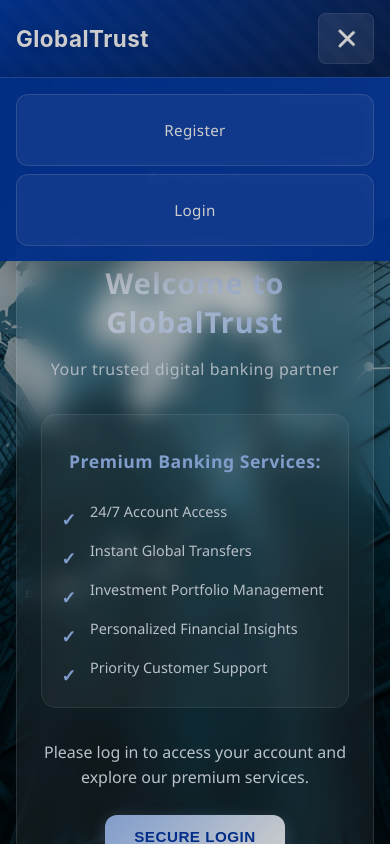
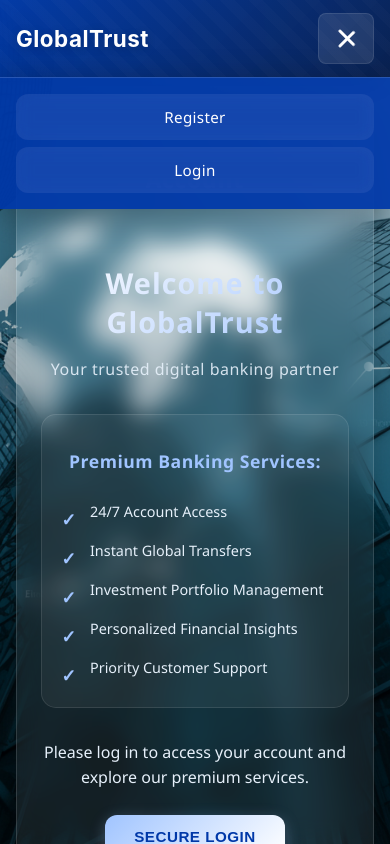
Before and after one commit to AgustinErimbaue/GlobalTrust-front, a React (Vite) app: page / in a window 390 px wide. Both pictures are taken after a click on the button "Open navigation menu". Built offline with nearby package versions, Linux system fonts and the light colour scheme.

Commit message:
feat: actualizar las URLs de la API a la versión desplegada en producción

```diff
--- a/src/components/Header/Header.css
+++ b/src/components/Header/Header.css
@@ -33,7 +33,7 @@
   --z-header-base: 1000;
   --z-header-toggle: 1001;
   --z-mobile-overlay: 1050;
-  --z-mobile-menu: 1100;
+  --z-mobile-menu: 1200;
 
   --transition-fast: 150ms cubic-bezier(0.4, 0, 0.2, 1);
   --transition-standard: 250ms cubic-bezier(0.4, 0, 0.2, 1);
@@ -314,21 +314,8 @@
   border-top: 1px solid var(--header-border-default);
   box-shadow: 0 0.5rem 2rem var(--header-shadow-strong);
 
-  transform: translateY(-0.625rem);
-  opacity: 0;
-  visibility: hidden;
-  max-height: 0;
-  overflow: hidden;
-
-  transition:
-    transform var(--transition-standard),
-    opacity var(--transition-standard),
-    visibility var(--transition-standard),
-    max-height var(--transition-emphasized);
-
+  display: none;
   z-index: var(--z-mobile-menu);
-
-  will-change: transform, opacity, max-height;
 }
 
 @supports (backdrop-filter: blur(20px)) {
@@ -338,10 +325,7 @@
 }
 
 .header-mobile-menu.active {
-  transform: translateY(0);
-  opacity: 1;
-  visibility: visible;
-  max-height: 31.25rem;
+  display: block;
 }
 
 .header-mobile-links {
@@ -352,18 +336,26 @@
 }
 
 .header-mobile-links .header-link {
-  text-align: center;
+  display: block;
+  width: 100%;
   padding: 1rem;
   margin: 0;
-  min-height: var(--header-touch-target);
-  display: flex;
-  align-items: center;
-  justify-content: center;
-
+  border: none;
+  background: var(--header-surface-glass);
+  color: var(--header-text-primary);
+  font-family: inherit;
+  font-size: 1rem;
+  text-align: center;
+  cursor: pointer;
+  text-decoration: none;
+  transition: background var(--header-transition);
   -webkit-tap-highlight-color: transparent;
   touch-action: manipulation;
 }
 
+.header-mobile-links .header-link:hover {
+  background: var(--header-surface-glass-hover);
+}
 .mobile-menu-overlay {
   position: fixed;
   inset: 0;
@@ -377,17 +369,20 @@
   z-index: var(--z-mobile-overlay);
 
   will-change: opacity;
+  pointer-events: none;
 }
 
 .mobile-menu-overlay.active {
   opacity: 1;
   visibility: visible;
+  pointer-events: auto;
 }
 
 .mobile-menu-open {
   overflow: hidden !important;
   position: fixed !important;
   width: 100% !important;
+  /* Remover esto que puede estar causando problemas */
 }
 
 @media screen and (max-width: 64rem) {
--- a/src/components/Header/Header.jsx
+++ b/src/components/Header/Header.jsx
@@ -1,4 +1,4 @@
-import { Link } from "react-router-dom";
+import { Link, useNavigate } from "react-router-dom";
 import { useSelector } from "react-redux";
 import { useState, useEffect } from "react";
 import "./Header.css";
@@ -7,6 +7,7 @@ import Logout from "../Logout/Logout";
 const Header = () => {
   const user = useSelector((state) => state.auth.user);
   const [mobileMenuOpen, setMobileMenuOpen] = useState(false);
+  const navigate = useNavigate();
 
   const toggleMobileMenu = () => {
     setMobileMenuOpen(!mobileMenuOpen);
@@ -16,15 +17,12 @@ const Header = () => {
     setMobileMenuOpen(false);
   };
 
+  const handleMobileNavigation = (path) => {
+    setMobileMenuOpen(false);
+    navigate(path);
+  };
+
   useEffect(() => {
-    const handleClickOutside = (event) => {
-      if (mobileMenuOpen &&
-          !event.target.closest('.header-mobile-menu') &&
-          !event.target.closest('.header-mobile-toggle')) {
-        setMobileMenuOpen(false);
-      }
-    };
-
     const handleEscapeKey = (event) => {
       if (event.key === 'Escape' && mobileMenuOpen) {
         setMobileMenuOpen(false);
@@ -32,12 +30,10 @@ const Header = () => {
     };
 
     if (mobileMenuOpen) {
-      document.addEventListener('click', handleClickOutside);
       document.addEventListener('keydown', handleEscapeKey);
     }
 
     return () => {
-      document.removeEventListener('click', handleClickOutside);
       document.removeEventListener('keydown', handleEscapeKey);
     };
   }, [mobileMenuOpen]);
@@ -140,49 +136,44 @@ const Header = () => {
           <div className="header-mobile-links">
             {!user ? (
               <>
-                <Link
-                  to="/register"
+                <button
                   className="header-link"
-                  onClick={closeMobileMenu}
+                  onClick={() => handleMobileNavigation('/register')}
                   aria-label="Go to registration page"
                 >
                   Register
-                </Link>
-                <Link
-                  to="/login"
+                </button>
+                <button
                   className="header-link"
-                  onClick={closeMobileMenu}
+                  onClick={() => handleMobileNavigation('/login')}
                   aria-label="Go to login page"
                 >
                   Login
-                </Link>
+                </button>
               </>
             ) : (
               <>
-                <Link
-                  to="/card"
+                <button
                   className="header-link"
-                  onClick={closeMobileMenu}
+                  onClick={() => handleMobileNavigation('/card')}
                   aria-label="Go to card management"
                 >
                   Card
-                </Link>
-                <Link
-                  to="/loan"
+                </button>
+                <button
                   className="header-link"
-                  onClick={closeMobileMenu}
+                  onClick={() => handleMobileNavigation('/loan')}
                   aria-label="Go to loan services"
                 >
                   Loan
-                </Link>
-                <Link
-                  to="/profile"
+                </button>
+                <button
                   className="header-link"
-                  onClick={closeMobileMenu}
+                  onClick={() => handleMobileNavigation('/profile')}
                   aria-label="Go to user profile"
                 >
                   Profile
-                </Link>
+                </button>
                 <div onClick={closeMobileMenu}>
                   <Logout/>
                 </div>
@@ -191,14 +182,6 @@ const Header = () => {
           </div>
         </nav>
       </div>
-
-      {mobileMenuOpen && (
-        <div
-          className="mobile-menu-overlay active"
-          onClick={closeMobileMenu}
-          aria-hidden="true"
-        />
-      )}
     </>
   );
 };
--- a/src/features/account/accountService.js
+++ b/src/features/account/accountService.js
@@ -1,6 +1,6 @@
 import axios from "axios";
 
-const API_URL = "http://localhost:8080/accounts";
+const API_URL = "https://globaltrust-back.onrender.com/accounts";
 
 const getById = async (accountId) => {
   const token = localStorage.getItem("token");
--- a/src/features/auth/authService.js
+++ b/src/features/auth/authService.js
@@ -1,6 +1,6 @@
 import axios from "axios";
 
-const API_URL = "http://localhost:8080/users";
+const API_URL = "https://globaltrust-back.onrender.com/users";
 
 const getUserById = async (userId) => {
   const token = localStorage.getItem("token");
--- a/src/features/card/cardService.js
+++ b/src/features/card/cardService.js
@@ -1,6 +1,6 @@
 import axios from "axios";
 
-const API_URL = "http://localhost:8080/cards";
+const API_URL = "https://globaltrust-back.onrender.com/cards";
 
 const createCard = async (cardData) => {
   const token = localStorage.getItem("token");
--- a/src/features/loan/loanService.js
+++ b/src/features/loan/loanService.js
@@ -1,6 +1,6 @@
 import axios from "axios";
 
-const API_URL = "http://localhost:8080/loans/";
+const API_URL = "https://globaltrust-back.onrender.com/loans/";
 
 const createLoan = async (loanData) => {
   const token = localStorage.getItem("token");
```
Also changed, not shown: 1 other file (tests, documents, lock files or other folders).
